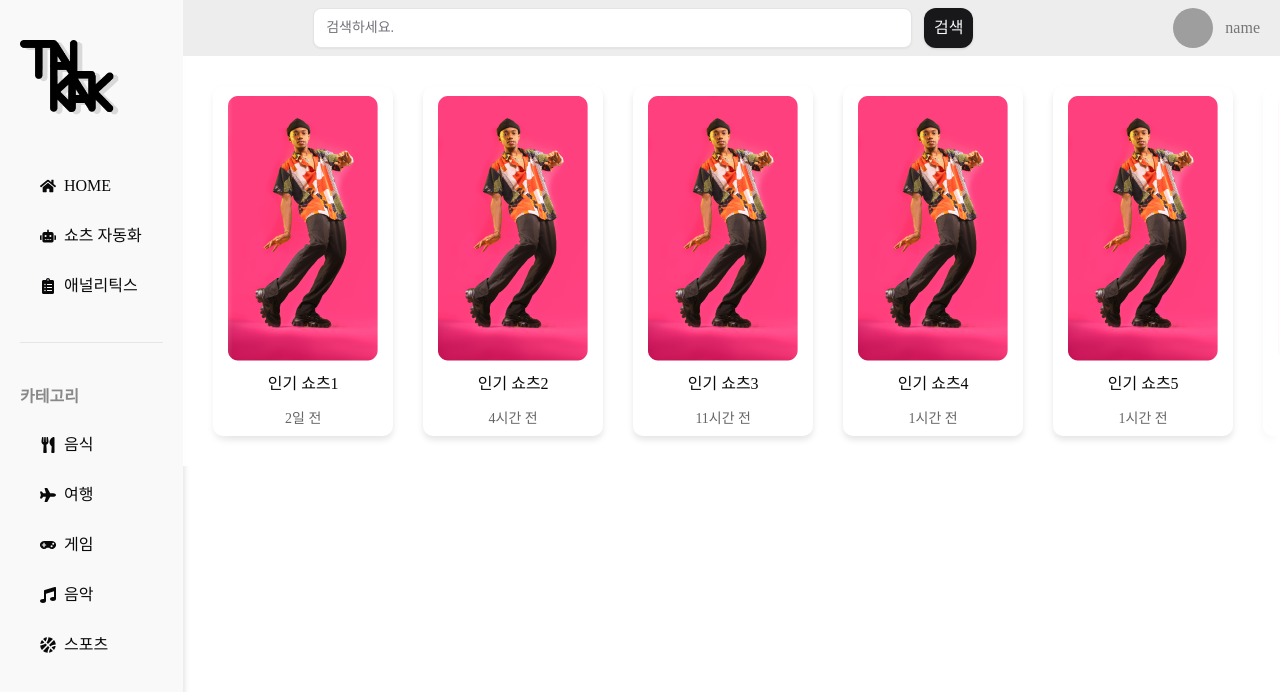
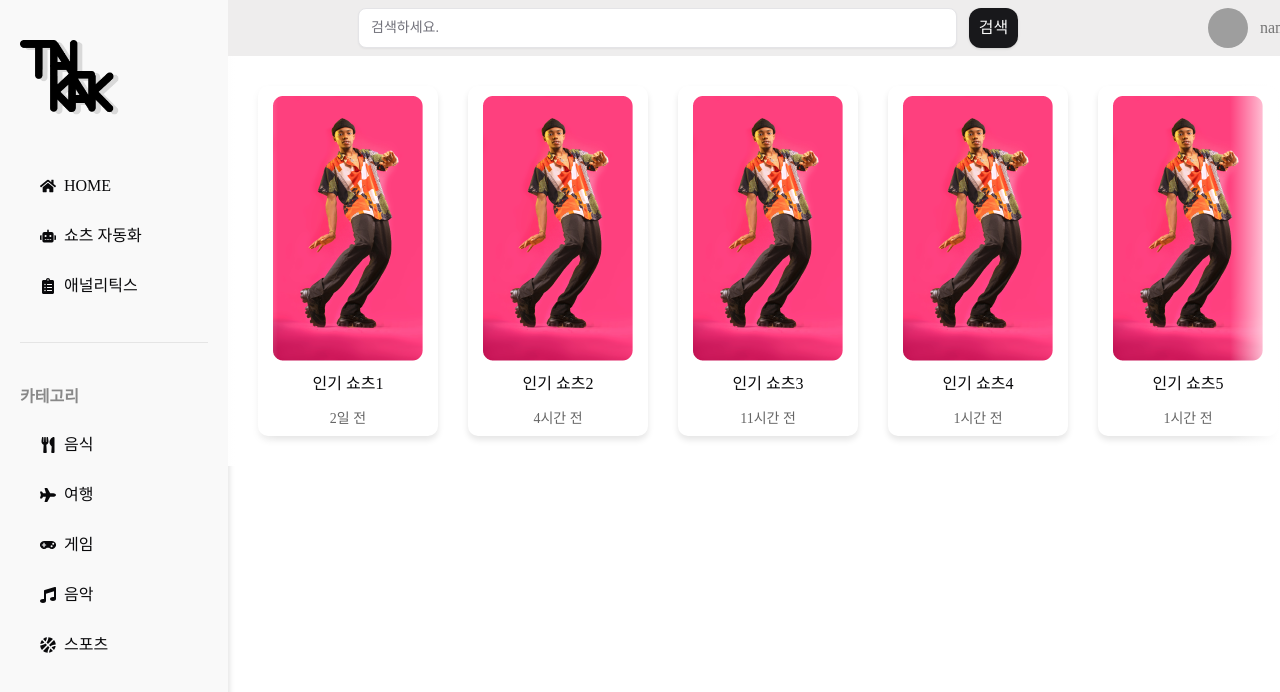
Before and after one commit to kakao-tech-campus-2nd-step3/Team5_FE, a React (Vite) app: page / in a window 1280 px wide. Shown: the top 692 px of the page. Built offline with nearby package versions, Linux system fonts and the light colour scheme; grey boxes are pictures that could not be loaded.

Commit message:
Chore: 사이드바 최소 너비 지정 및 내보내기 이름 변경

```diff
--- a/src/components/feature/index.ts
+++ b/src/components/feature/index.ts
@@ -1,4 +1,4 @@
 export { default as Header } from './header';
-export { default as Sider } from './sidebar';
+export { default as Sidebar } from './sidebar';
 export * from './grid';
 export * from './card';
--- a/src/components/feature/sidebar/index.tsx
+++ b/src/components/feature/sidebar/index.tsx
@@ -5,6 +5,7 @@ import Logo from '@/assets/logo.png';
 
 const SidebarContainer = styled.div`
   width: 228px;
+  min-width: 228px;
   background-color: #f9f9f9;
   padding: 20px;
   height: 100vh;
```
